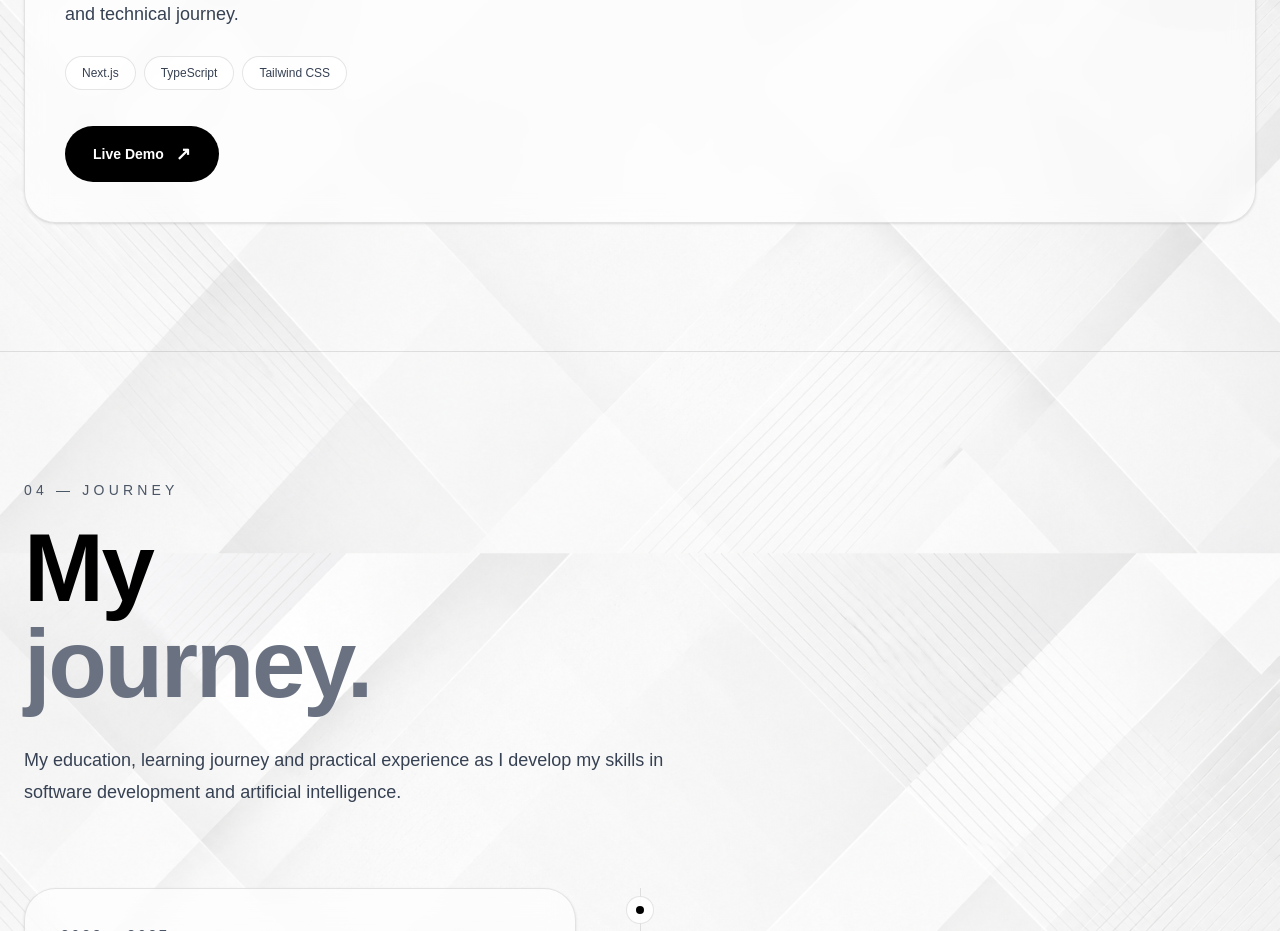
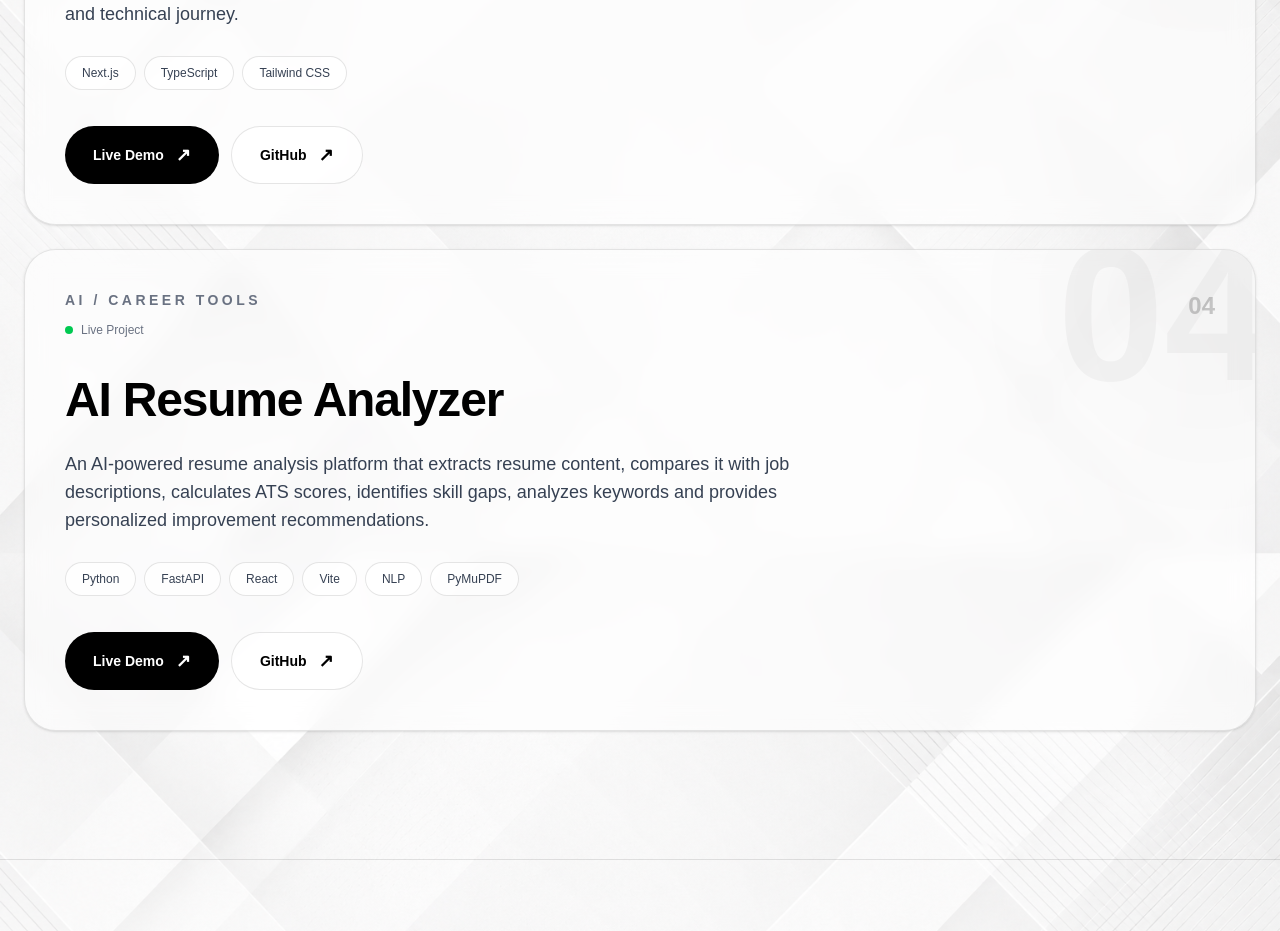
Before and after one commit to koti2919/portfolio, a Next.js app: page / in a window 1280 px wide. Shown: the part 5420-6351 px from the top of the page. Built offline with nearby package versions, Linux system fonts and the light colour scheme.

Commit message:
Update portfolio projects and resume

```diff
--- a/src/app/components/Projects.tsx
+++ b/src/app/components/Projects.tsx
@@ -11,6 +11,7 @@ const projects = [
       "An AI-powered interview preparation platform designed to simulate real interviews and provide intelligent feedback to candidates.",
     technologies: ["AI", "React", "Gemini", "TypeScript"],
     liveLink: "https://ai-interview-platform-tjbg.onrender.com/",
+    githubLink: "",
   },
   {
     number: "02",
@@ -20,6 +21,7 @@ const projects = [
       "An intelligent application that generates professional email responses based on the user's message and preferred communication tone.",
     technologies: ["Python", "Streamlit", "AI"],
     liveLink: "",
+    githubLink: "",
   },
   {
     number: "03",
@@ -29,6 +31,24 @@ const projects = [
       "A modern and responsive developer portfolio built to showcase my skills, projects, experience and technical journey.",
     technologies: ["Next.js", "TypeScript", "Tailwind CSS"],
     liveLink: "https://portfolio-beige-omega-mrzk62r9fn.vercel.app/",
+    githubLink: "https://github.com/koti2919/portfolio",
+  },
+  {
+    number: "04",
+    category: "AI / CAREER TOOLS",
+    title: "AI Resume Analyzer",
+    description:
+      "An AI-powered resume analysis platform that extracts resume content, compares it with job descriptions, calculates ATS scores, identifies skill gaps, analyzes keywords and provides personalized improvement recommendations.",
+    technologies: [
+      "Python",
+      "FastAPI",
+      "React",
+      "Vite",
+      "NLP",
+      "PyMuPDF",
+    ],
+    liveLink: "https://ai-resume-analyzer-1-txgw.onrender.com/",
+    githubLink: "https://github.com/koti2919/ai-resume-analyzer",
   },
 ];
 
@@ -146,8 +166,10 @@ export default function Projects() {
                   ))}
                 </div>
 
-                {/* ACTION */}
-                <div className="mt-9">
+                {/* ACTION BUTTONS */}
+                <div className="mt-9 flex flex-wrap gap-3">
+
+                  {/* LIVE DEMO */}
                   {project.liveLink ? (
                     <a
                       href={project.liveLink}
@@ -166,6 +188,23 @@ export default function Projects() {
                       Live Demo Coming Soon
                     </span>
                   )}
+
+                  {/* GITHUB */}
+                  {project.githubLink && (
+                    <a
+                      href={project.githubLink}
+                      target="_blank"
+                      rel="noopener noreferrer"
+                      className="inline-flex items-center gap-3 rounded-full border border-black/10 bg-white/70 px-6 py-3 text-sm font-semibold text-black transition-all duration-300 hover:-translate-y-1 hover:bg-white hover:shadow-lg sm:px-7 sm:py-3.5"
+                    >
+                      <span>GitHub</span>
+
+                      <span className="text-lg transition-transform duration-300 group-hover:translate-x-1">
+                        ↗
+                      </span>
+                    </a>
+                  )}
+
                 </div>
 
               </div>
```
Also changed, not shown: 1 other file (tests, documents, lock files or other folders).
